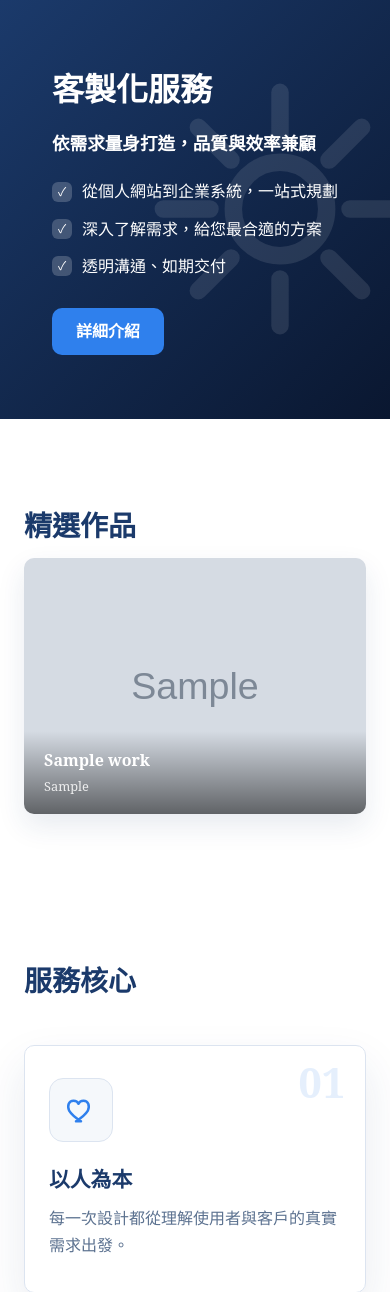
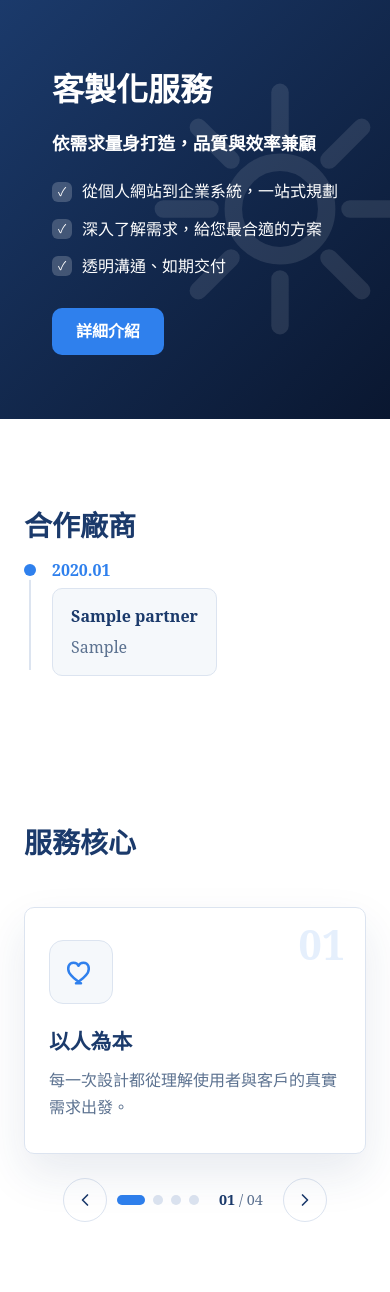
Before and after one commit to Penny-YAO/Minyi, a Flask app: page / in a window 390 px wide. Shown: the part 1029-2321 px from the top of the page. Run offline with Flask 3, Linux system fonts and the light colour scheme; tables that the repository leaves empty hold one stand-in row (values such as "Sample post"); grey boxes marked "Sample" are stand-in pictures.

Commit message:
Replace homepage featured works with partner timeline
Add a partners table with admin management, and show partners and the
software built for them as a timeline on the homepage.

Co-Authored-By: Claude Opus 5.5 <noreply@anthropic.com>

```diff
--- a/app/routes.py
+++ b/app/routes.py
@@ -1,7 +1,7 @@
 from flask import Blueprint, render_template, redirect, url_for, flash, current_app
 
 from app import db
-from app.models import TeamMember, Work, ContactMessage
+from app.models import TeamMember, Work, ContactMessage, Partner
 from app.forms import ContactForm
 
 main_bp = Blueprint("main", __name__)
@@ -32,12 +32,7 @@ def index():
             "icon": "bulb",
         },
     ]
-    featured_works = (
-        Work.query.filter(Work.image_url.isnot(None), Work.image_url != "")
-        .order_by(Work.order.asc(), Work.created_at.desc())
-        .limit(6)
-        .all()
-    )
+    partners = Partner.query.order_by(Partner.started_on.desc(), Partner.id.desc()).all()
     specialties = [
         {
             "title": "個人網站架設",
@@ -63,7 +58,7 @@ def index():
     return render_template(
         "index.html",
         philosophy_points=philosophy_points,
-        featured_works=featured_works,
+        partners=partners,
         specialties=specialties,
     )
 
--- a/app/static/css/style.css
+++ b/app/static/css/style.css
@@ -297,25 +297,99 @@ body {
     }
 }
 
-/* Work showcase carousel section (above 服務核心) */
-.work-showcase {
+/* Partner timeline section (above 服務核心) */
+.partner-timeline {
     padding: 40px 0;
 }
 
-.work-showcase .carousel {
-    /* 作品多為網頁截圖，縮太小文字會糊掉，放到與版面同寬 */
-    max-width: 100%;
+.timeline {
+    list-style: none;
+    position: relative;
+    max-width: 720px;
     margin: 0 auto;
-    box-shadow: 0 12px 28px rgba(27, 58, 107, 0.1);
+    padding: 0;
 }
 
-.work-showcase .carousel-track {
-    aspect-ratio: 16 / 9;
+/* 貫穿整條時間軸的直線 */
+.timeline::before {
+    content: "";
+    position: absolute;
+    top: 6px;
+    bottom: 6px;
+    left: 96px;
+    width: 2px;
+    background: var(--color-border);
 }
 
-@media (max-width: 700px) {
-    .work-showcase .carousel-track {
-        aspect-ratio: 4 / 3;
+.timeline-item {
+    position: relative;
+    display: flex;
+    align-items: flex-start;
+    gap: 40px;
+    padding-bottom: 28px;
+}
+
+.timeline-item:last-child {
+    padding-bottom: 0;
+}
+
+.timeline-item::before {
+    content: "";
+    position: absolute;
+    top: 6px;
+    left: 91px;
+    width: 12px;
+    height: 12px;
+    border-radius: 50%;
+    background: var(--color-accent);
+    box-shadow: 0 0 0 4px #fff;
+}
+
+.timeline-date {
+    flex: 0 0 72px;
+    text-align: right;
+    font-weight: 700;
+    color: var(--color-accent);
+    line-height: 24px;
+}
+
+.timeline-card {
+    flex: 1;
+    display: flex;
+    flex-direction: column;
+    gap: 4px;
+    padding: 14px 18px;
+    background: var(--color-bg);
+    border: 1px solid var(--color-border);
+    border-radius: var(--radius);
+}
+
+.timeline-card strong {
+    color: var(--color-primary);
+}
+
+.timeline-card span {
+    color: var(--color-muted);
+}
+
+@media (max-width: 600px) {
+    .timeline::before {
+        left: 5px;
+    }
+
+    .timeline-item {
+        flex-direction: column;
+        gap: 6px;
+        padding-left: 28px;
+    }
+
+    .timeline-item::before {
+        left: 0;
+    }
+
+    .timeline-date {
+        flex: none;
+        text-align: left;
     }
 }
 
--- a/app/templates/admin/dashboard.html
+++ b/app/templates/admin/dashboard.html
@@ -8,6 +8,7 @@
         <h2>作品管理</h2>
         <div>
             <a href="{{ url_for('admin.new_work') }}" class="btn">+ 新增作品</a>
+            <a href="{{ url_for('admin.partners') }}" class="btn btn-outline">合作廠商</a>
             <a href="{{ url_for('admin.accounts') }}" class="btn btn-outline">帳號管理</a>
             <a href="{{ url_for('admin.logout') }}" class="btn btn-outline">登出</a>
         </div>
--- a/app/templates/index.html
+++ b/app/templates/index.html
@@ -66,41 +66,24 @@
     </div>
 </section>
 
-<section class="section-block section-white work-showcase">
+<section class="section-block section-white partner-timeline">
     <div class="container">
-        <h2 class="reveal">精選作品</h2>
-        <div class="carousel work-carousel reveal" data-carousel>
-            <div class="carousel-track">
-                {% if featured_works %}
-                    {% for work in featured_works %}
-                    <div class="carousel-slide{{ ' active' if loop.first }}">
-                        <img src="{{ work.image_url }}" alt="{{ work.title }}">
-                        <div class="carousel-caption">
-                            <strong>{{ work.title }}</strong>
-                            {% if work.category %}<span>{{ work.category }}</span>{% endif %}
-                        </div>
-                    </div>
-                    {% endfor %}
-                {% else %}
-                    <div class="carousel-slide active carousel-empty">
-                        <p>作品集籌備中，敬請期待</p>
-                    </div>
-                {% endif %}
-            </div>
-            {% if featured_works|length > 1 %}
-            <button type="button" class="carousel-arrow carousel-prev" aria-label="上一張">
-                <svg viewBox="0 0 24 24" fill="none" stroke="currentColor" stroke-width="2" stroke-linecap="round" stroke-linejoin="round"><path d="M15 18l-6-6 6-6"/></svg>
-            </button>
-            <button type="button" class="carousel-arrow carousel-next" aria-label="下一張">
-                <svg viewBox="0 0 24 24" fill="none" stroke="currentColor" stroke-width="2" stroke-linecap="round" stroke-linejoin="round"><path d="M9 18l6-6-6-6"/></svg>
-            </button>
-            <div class="carousel-dots">
-                {% for work in featured_works %}
-                <button type="button" class="carousel-dot{{ ' active' if loop.first }}" aria-label="第 {{ loop.index }} 張"></button>
-                {% endfor %}
-            </div>
-            {% endif %}
-        </div>
+        <h2 class="reveal">合作廠商</h2>
+        {% if partners %}
+        <ol class="timeline">
+            {% for partner in partners %}
+            <li class="timeline-item reveal">
+                <time class="timeline-date" datetime="{{ partner.started_on.isoformat() }}">{{ partner.started_on.strftime("%Y.%m") }}</time>
+                <div class="timeline-card">
+                    <strong>{{ partner.name }}</strong>
+                    <span>{{ partner.software }}</span>
+                </div>
+            </li>
+            {% endfor %}
+        </ol>
+        {% else %}
+        <p class="empty-state reveal">合作廠商整理中，敬請期待</p>
+        {% endif %}
     </div>
 </section>
 
```
Also changed, not shown: app/admin.py (+54 -2 lines), app/forms.py (+7 -0 lines), app/models.py (+13 -0 lines), app/templates/admin/partner_form.html (added, +36 -0 lines), app/templates/admin/partners.html (added, +49 -0 lines), migrations/versions/0005_add_partners.py (added, +30 -0 lines).
